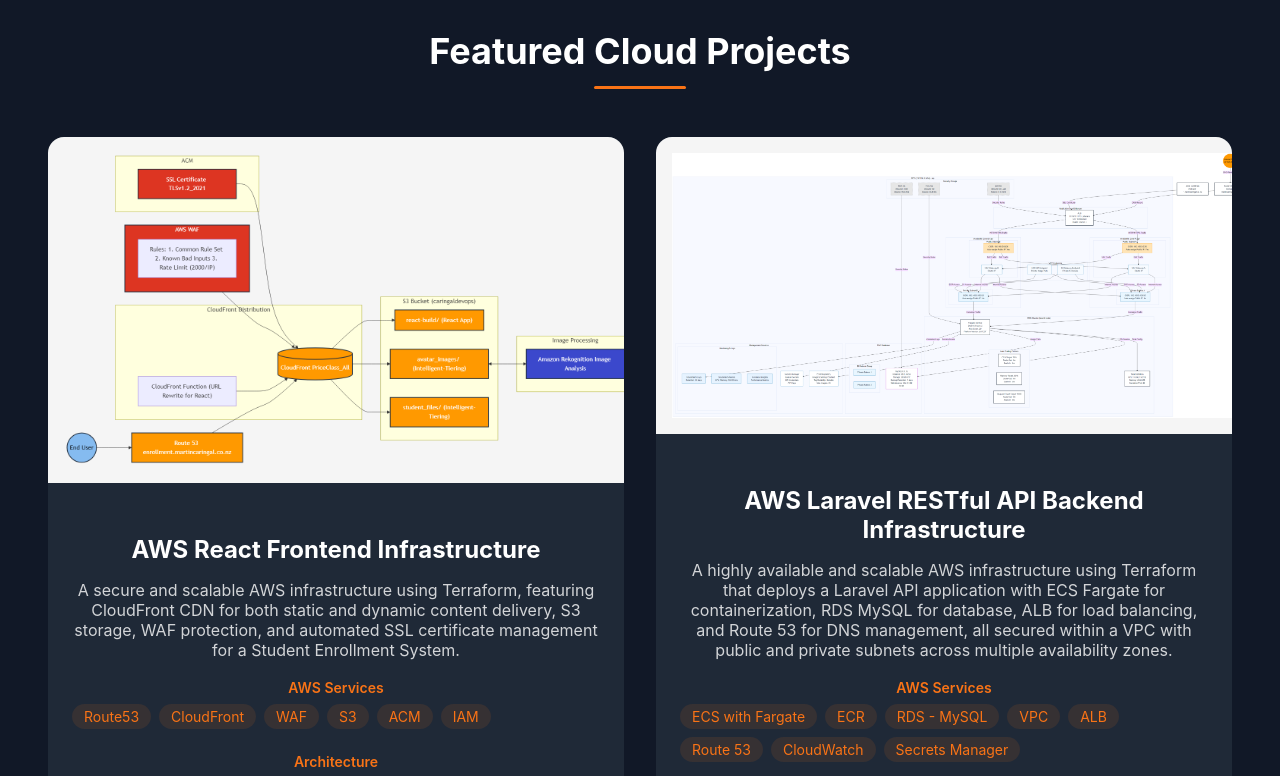
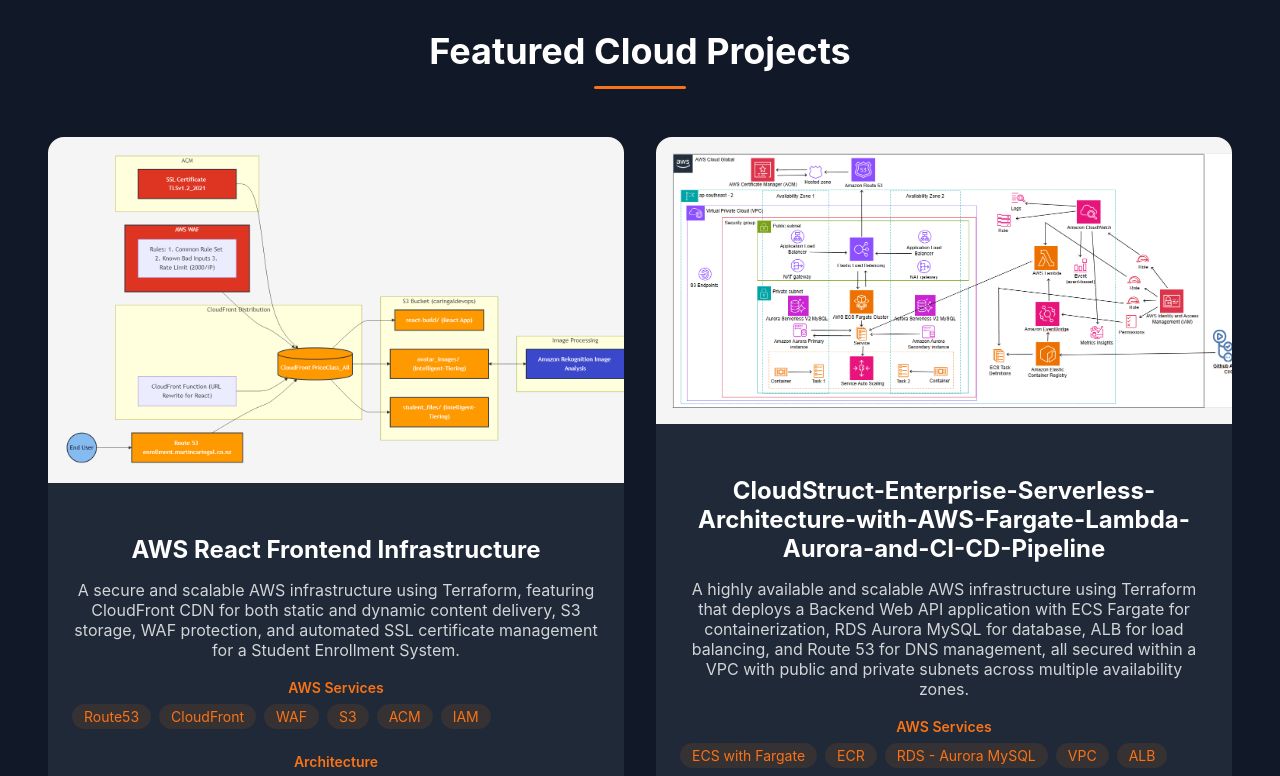
Before and after one commit to CaringalML/My-Portfolio-Website, a React (Create React App) app: page / in a window 1280 px wide. Shown: the part 1900-2676 px from the top of the page. Built offline with nearby package versions, Linux system fonts and the light colour scheme.

Commit message:
update ECS Fargate infra

```diff
--- a/src/components/home.jsx
+++ b/src/components/home.jsx
@@ -89,18 +89,18 @@
        ]
     },
     {
-      title: "AWS Laravel RESTful API Backend Infrastructure",
-      description: "A highly available and scalable AWS infrastructure using Terraform that deploys a Laravel API application with ECS Fargate for containerization, RDS MySQL for database, ALB for load balancing, and Route 53 for DNS management, all secured within a VPC with public and private subnets across multiple availability zones.",
-      image: "/img/backend-infra.png",
+      title: "CloudStruct-Enterprise-Serverless-Architecture-with-AWS-Fargate-Lambda-Aurora-and-CI-CD-Pipeline",
+      description: "A highly available and scalable AWS infrastructure using Terraform that deploys a Backend Web API application with ECS Fargate for containerization, RDS Aurora MySQL for database, ALB for load balancing, and Route 53 for DNS management, all secured within a VPC with public and private subnets across multiple availability zones.",
+      image: "/img/ECS-Fargate.png",
       services: [
         "ECS with Fargate",
         "ECR",
-        "RDS - MySQL",
+        "RDS - Aurora MySQL",
         "VPC",
         "ALB",
         "Route 53",
-        "CloudWatch",
-        "Secrets Manager"
+        "CloudWatch"
+
     ],
       github: "https://github.com/CaringalML/AWS-Laravel-RESTful-API-Backend-Infrastructure",
       architecture: [
```
Also changed, not shown: public/img/ECS-Fargate.png (added), public/img/backend-infra.png (deleted).
